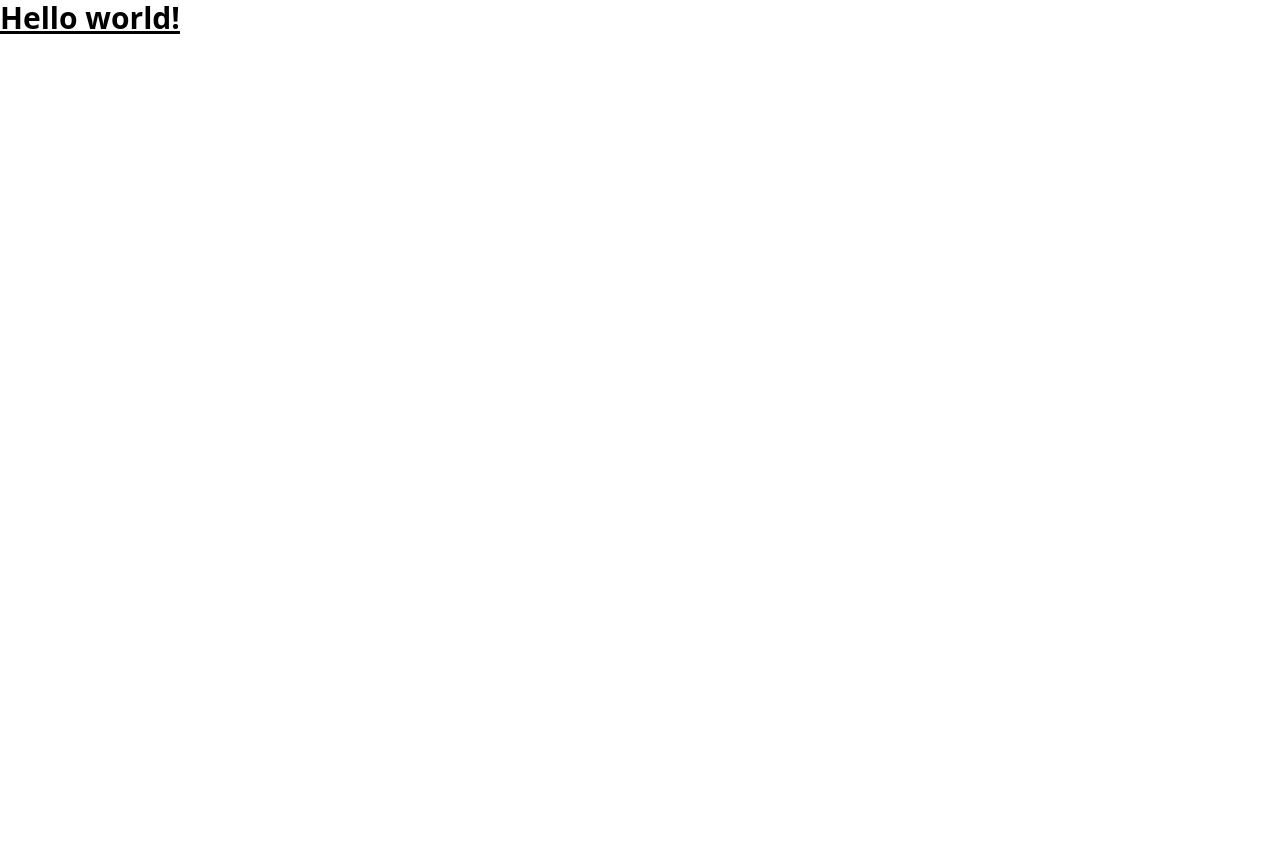
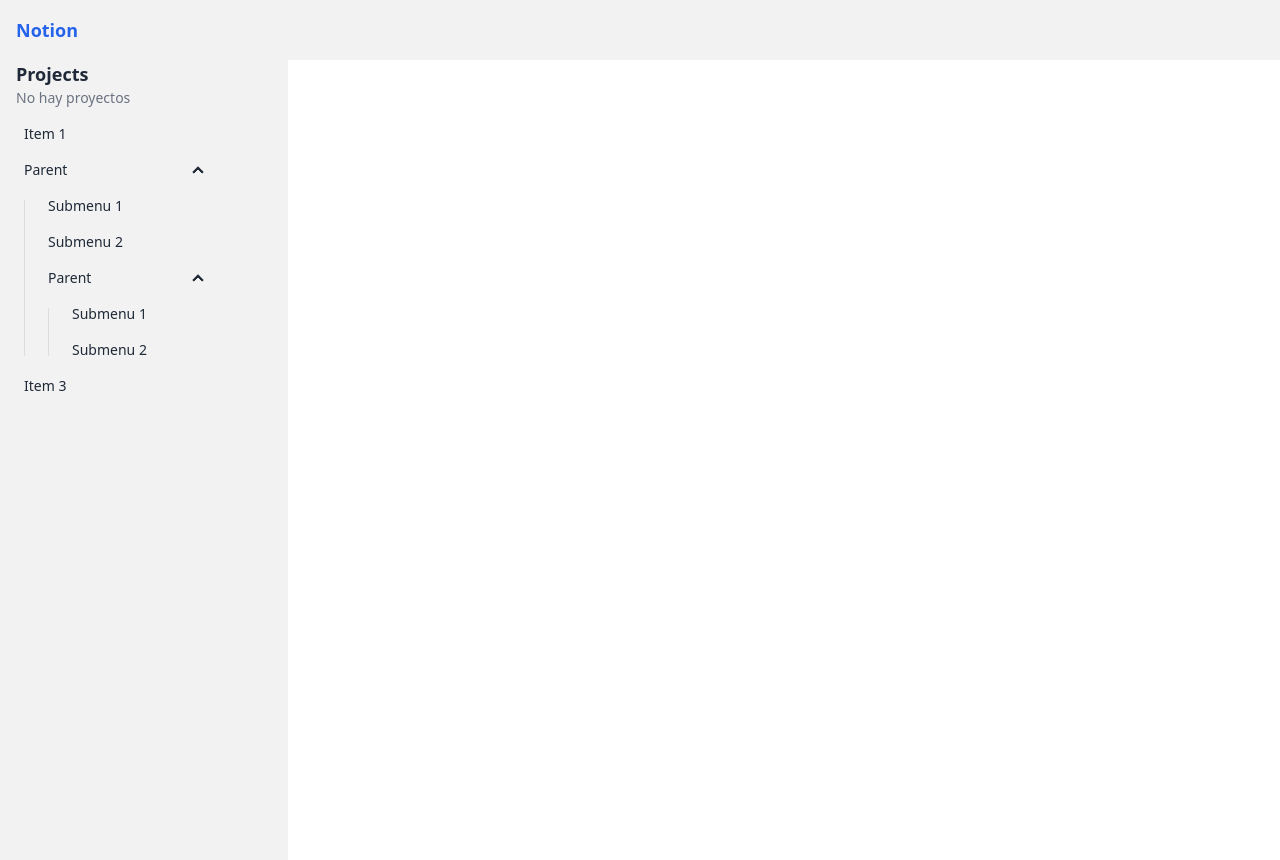
Before and after one commit to jorgeart81/projects-app, a Vue app: page / in a window 1280 px wide. Before the commit this address had no page. Before the commit the page ends 800 px from the top, so only its background shows below. Built offline with nearby package versions, Linux system fonts and the light colour scheme.

Commit message:
Create ProjectLayout

```diff
--- a/src/App.vue
+++ b/src/App.vue
@@ -1,4 +1,3 @@
 <template>
-  <h1 class="text-3xl font-bold underline">Hello world!</h1>
   <RouterView />
 </template>
--- /dev/null
+++ b/src/modules/projects/layouts/ProjectsLayout.vue
@@ -0,0 +1,17 @@
+<script setup lang="ts">
+import TopMenu from '@/modules/common/components/TopMenu.vue'
+import SideMenu from '@/modules/projects/components/SideMenu.vue'
+</script>
+
+<template>
+  <div class="flex flex-col">
+    <!-- Top menu -->
+    <top-menu />
+    <main>
+      <!-- Sidemenu -->
+      <side-menu />
+
+      <router-view />
+    </main>
+  </div>
+</template>
--- a/src/router/index.ts
+++ b/src/router/index.ts
@@ -1,8 +1,9 @@
+import ProjectsLayout from '@/modules/projects/layouts/ProjectsLayout.vue'
 import { createRouter, createWebHistory } from 'vue-router'
 
 const router = createRouter({
   history: createWebHistory(import.meta.env.BASE_URL),
-  routes: []
+  routes: [{ path: '/', name: 'projects', component: ProjectsLayout }]
 })
 
 export default router
--- a/tailwind.config.js
+++ b/tailwind.config.js
@@ -4,5 +4,6 @@ export default {
   theme: {
     extend: {}
   },
-  plugins: []
+  // eslint-disable-next-line no-undef
+  plugins: [require('daisyui')]
 }
```
